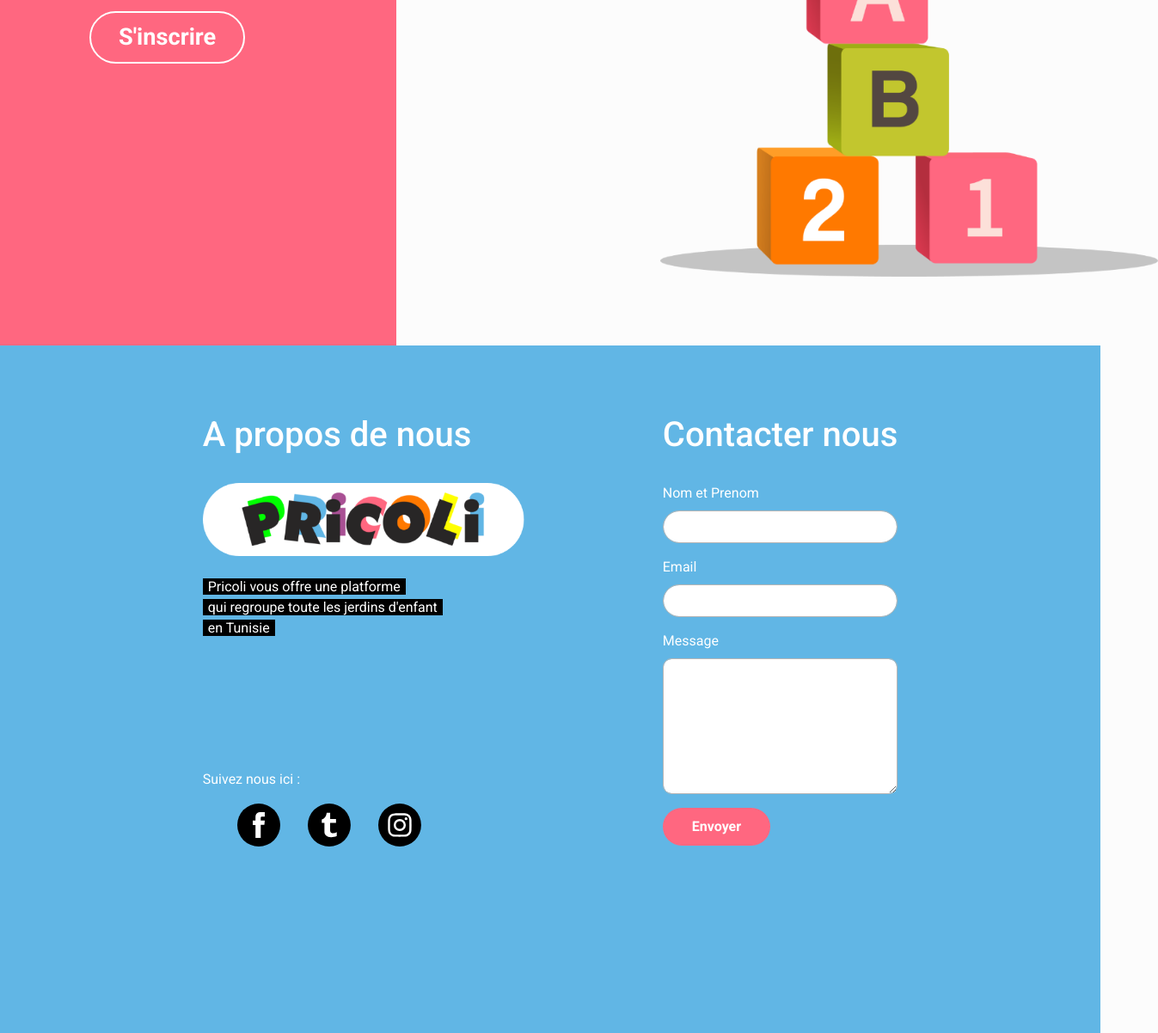
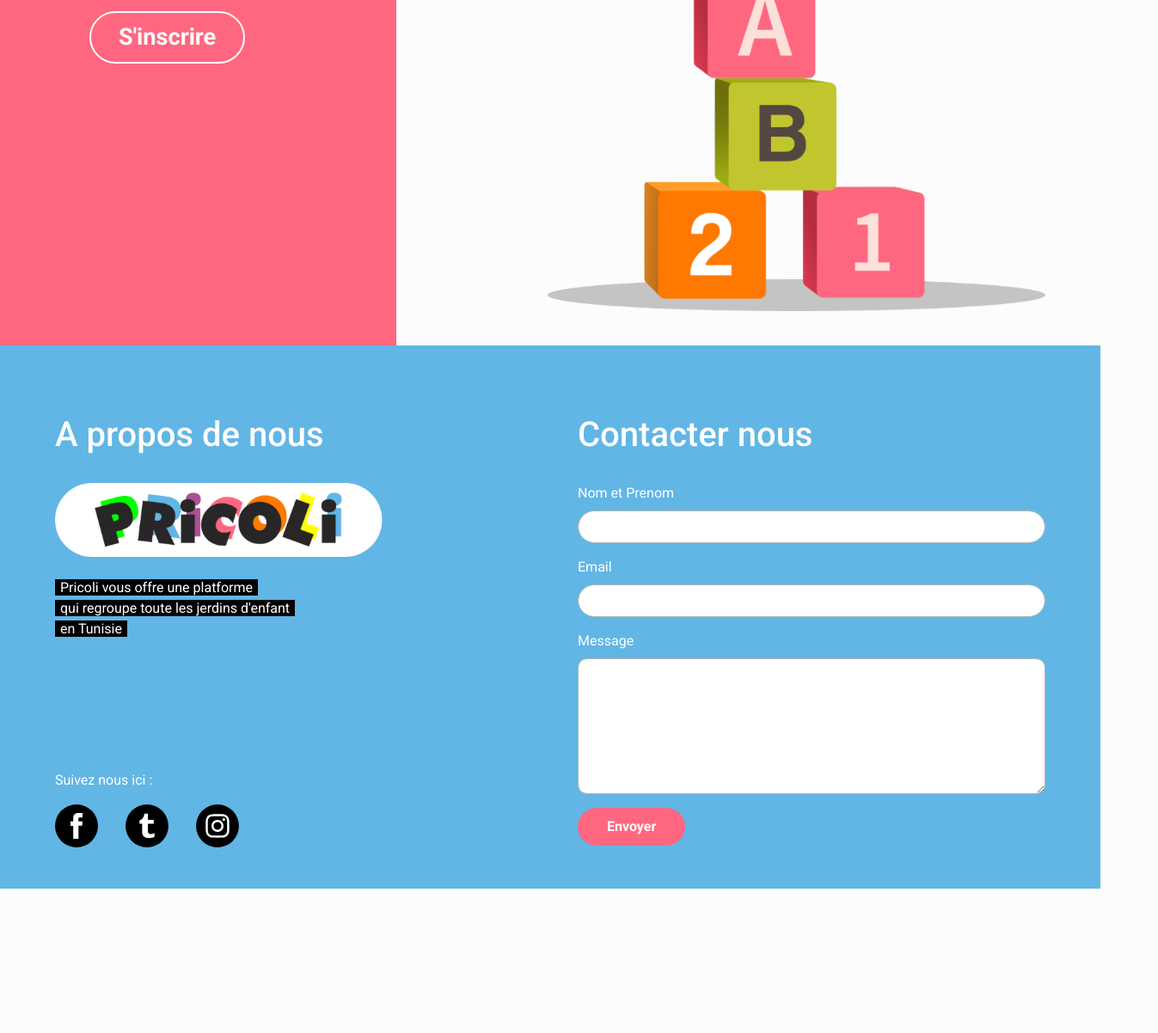
Before and after one commit to YosraSkhiri/pricoli, a website: page index.html in a window 1280 px wide. Shown: the part 1269-2471 px from the top of the page at 86% size, 1347 px wide, since content can reach past the window. After the commit the page ends 2303 px from the top, so only its background shows below. Drawn offline with nearby package versions, Linux system fonts and the light colour scheme.

Commit message:
fixed the contact form n the footer

```diff
--- a/index.html
+++ b/index.html
@@ -64,8 +64,8 @@
         <img src="img/cubes.png" alt="Game" class="img-cubes">
     </section>
 
-    <footer class="d-flex" id="contact">
-        <div>
+    <footer class="d-flex flex-row" id="contact">
+        <div class="part-1 flex-fill">
             <h1>A propos de nous</h1>
             <img src="img/footer_logo.png" alt="Logo" class="footer-logo">
             <p class="black-style">
@@ -82,7 +82,7 @@
                 </ul>
             </div>
         </div>
-        <div>
+        <div class="part-2 flex-fill">
             <h1>Contacter nous</h1>
             <form>
                 <div class="form-group">
--- a/scss/_custom.scss
+++ b/scss/_custom.scss
@@ -119,8 +119,8 @@
 
     .img-cubes{
         position: absolute;
-        left: 60%;
-        bottom: 10%;
+        right: 5%;
+        bottom: 5%;
         height: 50%;
         @media only screen and (max-width: 768px) {
             display: none;
@@ -129,8 +129,6 @@
 }
 
 footer{
-    width: 100%;
-    height: 100vh;
     background: $primary_theme_color;
     justify-content: center;
     color: white;
@@ -146,8 +144,24 @@ footer{
         }
     }
 
+    .part-1{
+        margin-right: 2rem;
+        margin-left: 4rem;
+        width: 50%;
+    }
+
+    .part-2{
+        margin-right: 4rem;
+        margin-left: 2rem;
+       width: 50%;
+    }
+
     & > div{
         margin-top: 5rem;
+        margin-bottom: 3rem;
+
+
+
         @media only screen and (max-width: 768px) {
             margin-top: 1rem;
         }
@@ -166,6 +180,8 @@ footer{
 
     ul{
         list-style: none;
+        margin: 0;
+        padding: 0;
         @media only screen and (max-width: 768px) {
             width: 60%;
         }
```
Also changed, not shown: css/main.css, 1 other file.
